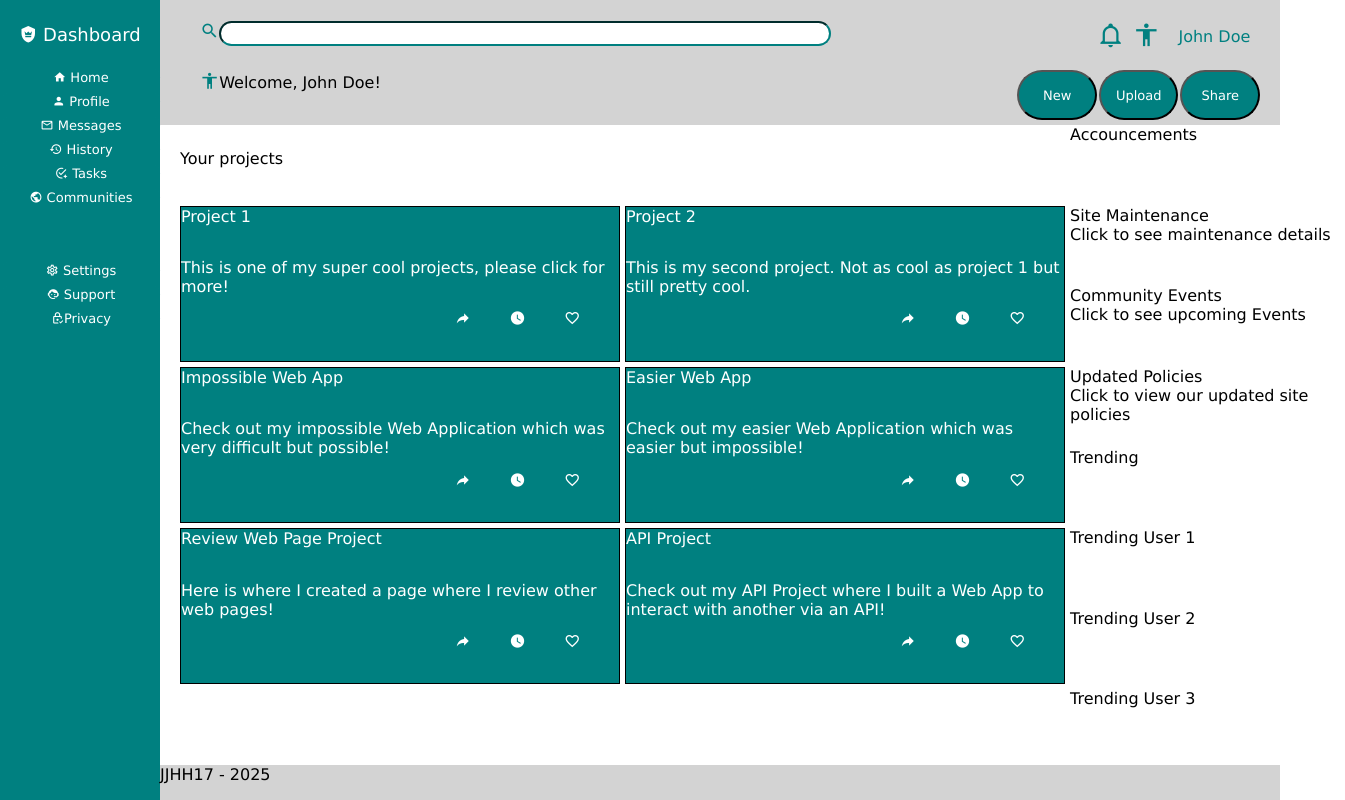
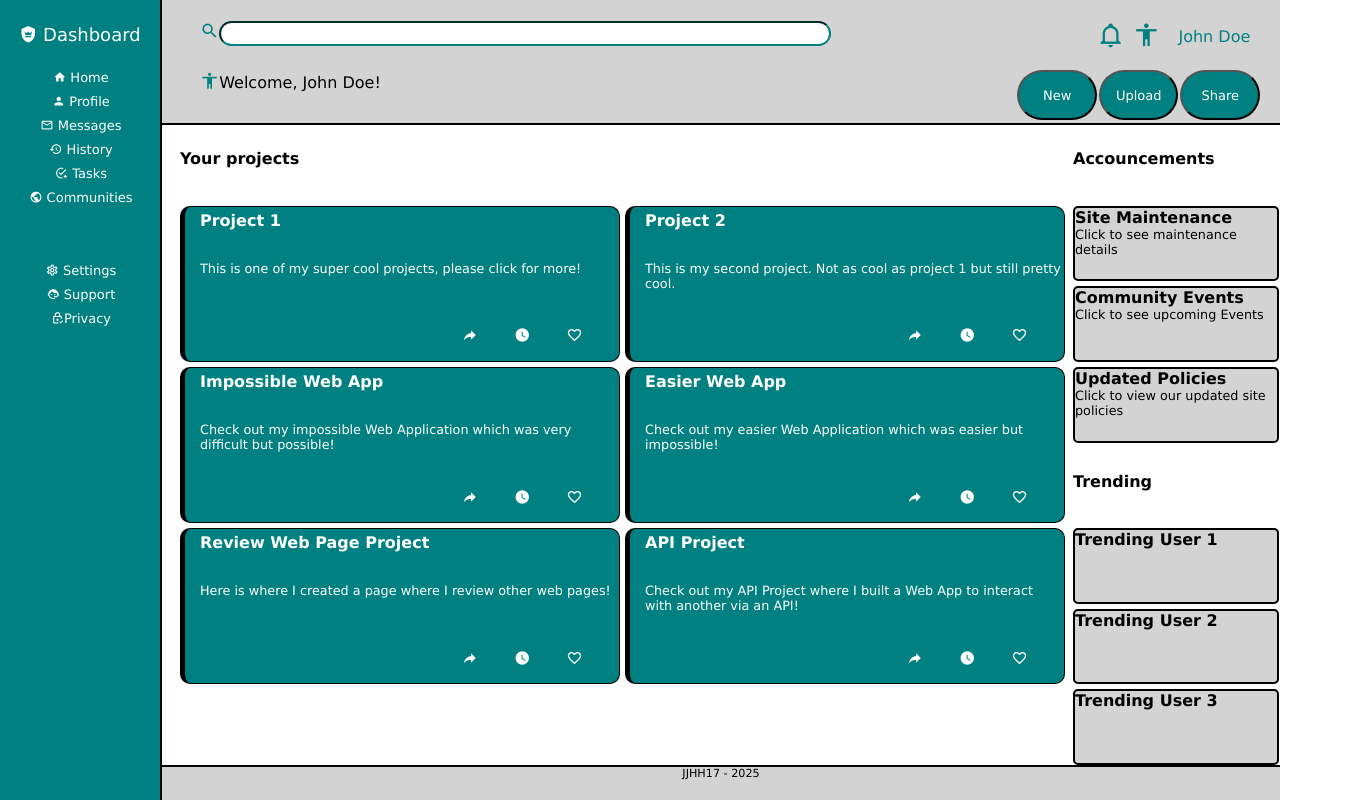
Before and after one commit to JJHH17/Admin_Dashboard, a plain HTML site: page index.html in a window 1280 px wide. Shown: the whole page, 1345 px wide, since content can reach past the window. Drawn offline with Linux system fonts and the light colour scheme.

Commit message:
Complete styling of page

```diff
--- a/styles/styles.css
+++ b/styles/styles.css
@@ -14,6 +14,7 @@
 #header {
     grid-column: 2 / 3;
     background-color: lightgrey;
+    border-bottom: 2px solid black;
 }
 
 #sidebar {
@@ -26,6 +27,7 @@
     color: white;
     font-family: 'Lucida Sans', 'Lucida Sans Regular', 'Lucida Grande', 'Lucida Sans Unicode', Geneva, Verdana, sans-serif;
     font-size: large;
+    border-right: 2px solid black;
 }
 
 #sidebarTitle, #buttonRow1, #buttonRow2{
@@ -89,7 +91,7 @@ button {
 #mainBody {
     grid-column: 2 / -2 ;
     display: grid;
-    grid-template-columns: 40% 40% 25%;
+    grid-template-columns: 40% 40% 19%;
     grid-template-rows: repeat(8, 1fr);
     padding-left: 20px;
     gap: 5px;
@@ -131,31 +133,93 @@ button {
 
 #announcementsTitle {
     grid-column: 3 / 3;
+    margin-top: 1.5rem;
+    font-weight: bold;
+    margin-left: 3px;
 }
 
 #siteMaintenance {
     grid-column: 4 / 3;
+    margin-left: 3px;
+    font-weight: bold;
+    background-color: lightgrey;
+    border-radius: 5px;
+    border: 2px solid black
+}
+
+#maintenanceDetails {
+    font-weight: 100;
+    font-size: 0.8rem;
 }
 
 #communityEvents {
     grid-column: 4 / 3;
+    margin-left: 3px;
+    font-weight: bold;
+    background-color: lightgrey;
+    border-radius: 5px;
+    border: 2px solid black
+}
+
+#eventDetails {
+    font-weight: 100;
+    font-size: 0.8rem;
 }
 
 #policies {
     grid-column: 4 / 3;
+    margin-left: 3px;
+    font-weight: bold;
+    background-color: lightgrey;
+    border-radius: 5px;
+    border: 2px solid black
+}
+
+#policyDetails {
+    font-weight: 100;
+    font-size: 0.8rem;
 }
 
 #trending {
     grid-column: 4 / 3 ;
+    margin-top: 1.5rem;
+    font-weight: bold;
+    margin-left: 3px;
+    border-radius: 5px;
+}
+
+#user1 {
+    grid-column: 4 / 3;
+    margin-left: 3px;
+    font-weight: bold;
+    background-color: lightgrey;
+    border-radius: 5px;
+    border: 2px solid black
+}
+
+#user2 {
+    grid-column: 4 / 3;
+    margin-left: 3px;
+    font-weight: bold;
+    background-color: lightgrey;
+    border-radius: 5px;
+    border: 2px solid black
 }
 
 #user3 {
     grid-column: 4 / 3;
+    margin-left: 3px;
+    font-weight: bold;
+    background-color: lightgrey;
+    border-radius: 5px;
+    border: 2px solid black
 }
 
 #footer {
     grid-row: 3 / -1;
     background-color: lightgrey;
+    border-left: 2px solid black;
+    border-top: 2px solid black;
 }
 
 #buttonRow1 {
@@ -176,28 +240,48 @@ button {
     border: 0.5px solid black;
     background-color: teal;
     color: white;
+    font-weight: bold;
+    padding-top: 4px;
+    padding-left: 15px;
+    border-radius: 10px;
+    border-left: 5px solid black;
+    border-right: 1px solid black;
+    border-top: 1px solid black;
+    border-bottom: 1px solid black;
 }
 
 .text {
     grid-column: 1 / 5;
     grid-row: 2 / -3;
+    font-size: 0.8rem;
+    font-weight: 100;
+    text-align: start;
 }
 
 #yourProjects {
     margin-top: 1.5rem;
+    font-weight: bold;
 }
 
 #like1, #like2, #like3, #like4, #like5, #like6 {
     grid-column: 4 / 4;
     grid-row: 3 / 4;
+    align-content: center;
 }
 
 #lock1, #lock2, #lock3, #lock4, #lock5, #lock6 {
     grid-column: 3 / 4;
     grid-row: 3 / 3;
+    align-content: center;
 }
 
 #share1, #share2, #share3, #share4, #share5, #share6 {
     grid-column: 2 / 4;
     grid-row: 3 / 3;
+    align-content: center;
 }
+
+#footerDetails {
+    text-align: center;
+    font-size: 0.7rem;
+}
```
